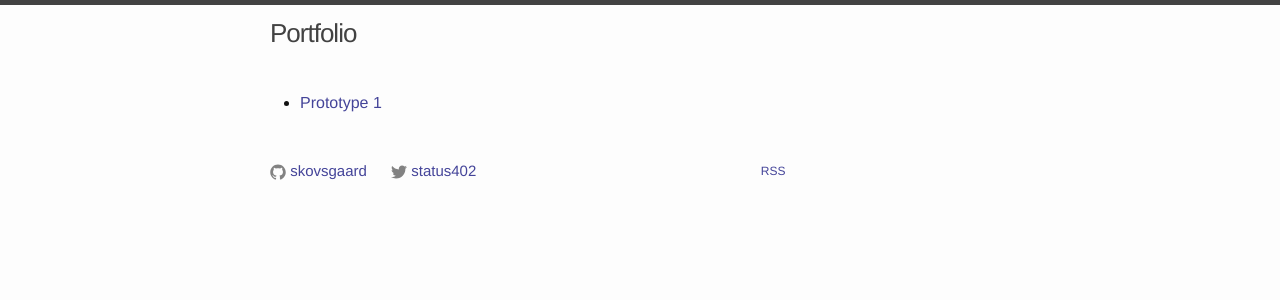
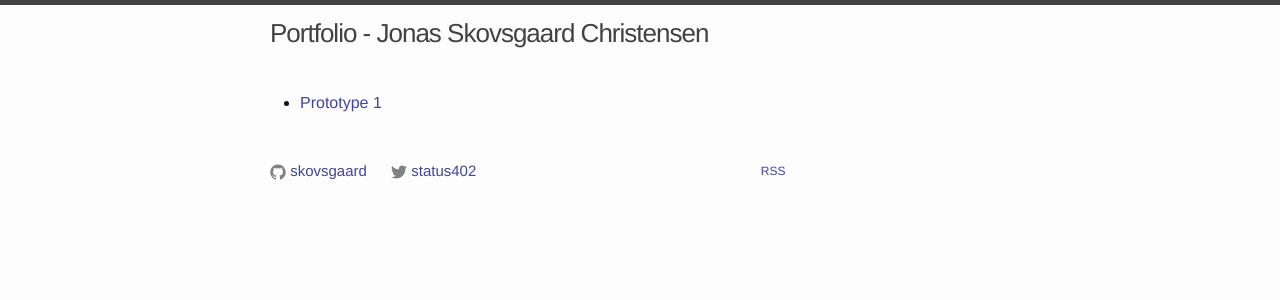
Before and after one commit to skovsgaard/skovsgaard.github.io, a Jekyll site: the page built from portfolio.html, in a window 1280 px wide. Shown: the top 300 px of the page. Built offline with Jekyll 4.4.1, drawn with Linux system fonts in a browser that asks for light colours.

Commit message:
Update header and final proto1 version

```diff
--- a/_includes/portfolio_header.html
+++ b/_includes/portfolio_header.html
@@ -2,7 +2,7 @@
 
   <div class="wrapper">
 
-    <a class="site-title" href="{{ site.baseurl }}/">Portfolio</a>
+    <a class="site-title" href="{{ site.baseurl }}/">Portfolio - Jonas Skovsgaard Christensen</a>
 
     <nav class="site-nav">
       <a href="#" class="menu-icon">
```
Also changed, not shown: 1 other file.
